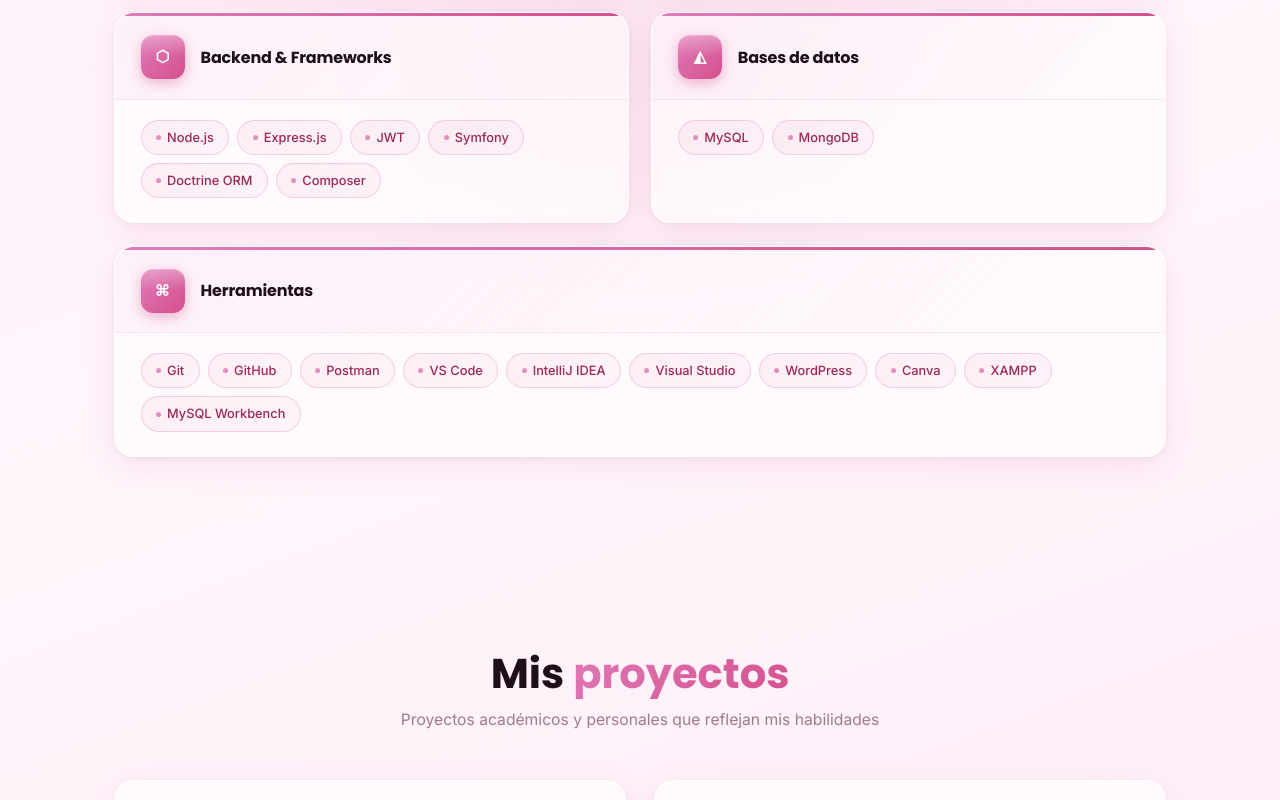
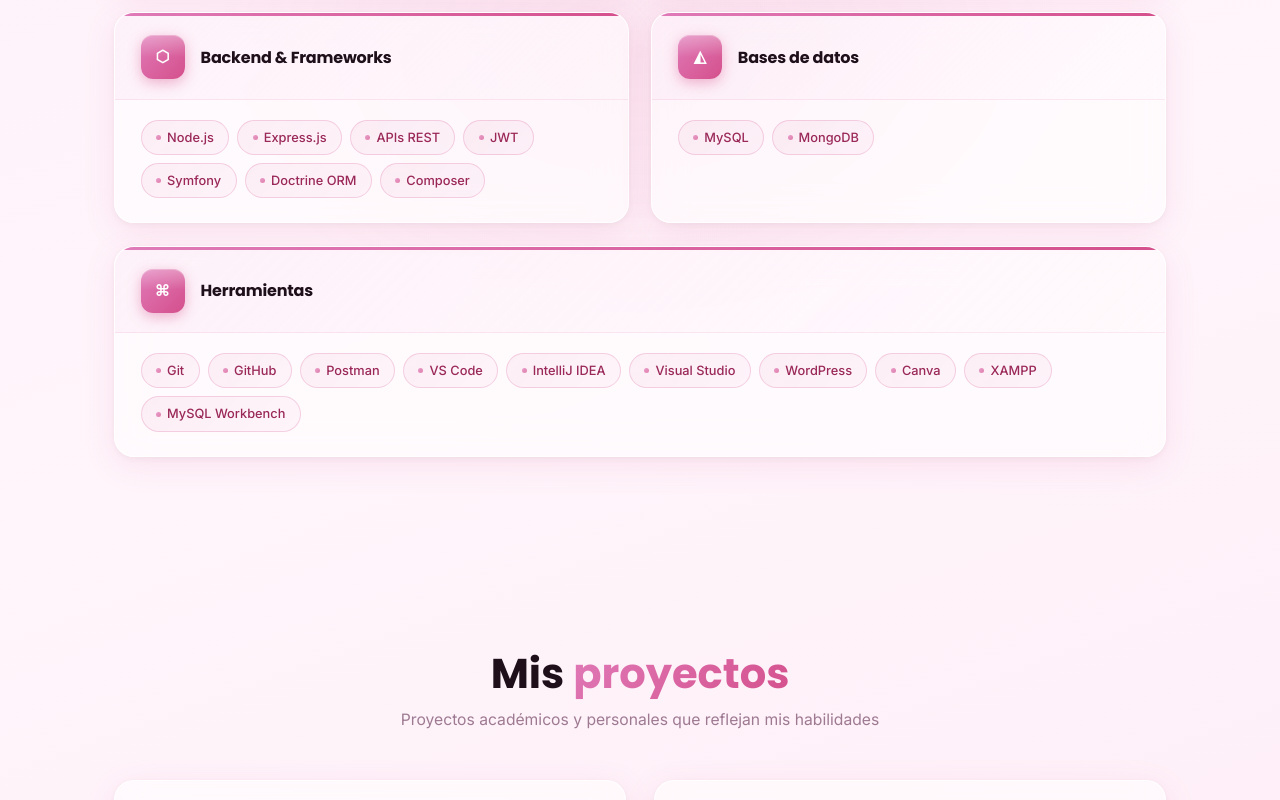
Before and after one commit to Monica-pxl/portfolio-monica, a React (Vite) app: page / in a window 1280 px wide. Shown: the part 2280-3080 px from the top of the page. Built offline with nearby package versions, Linux system fonts and the light colour scheme.

Commit message:
Nuevo CV y cambios en la página

```diff
--- a/src/components/Projects.tsx
+++ b/src/components/Projects.tsx
@@ -12,7 +12,7 @@
 const PROJECTS: Project[] = [
   {
     id: 'hairgest',
-    tags: ['Angular', 'JavaScript', 'TypeScript', 'Node.js', 'Express.js', 'MongoDB', 'JWT'],
+    tags: ['Angular', 'JavaScript', 'TypeScript', 'Node.js', 'Express.js', 'MongoDB', 'APIs REST', 'JWT'],
     github: 'https://github.com/Monica-pxl/tfg-peluqueria-monica-munoz-mean',
     demo: 'https://hairgest-angular.vercel.app/',
   },
--- a/src/components/Skills.tsx
+++ b/src/components/Skills.tsx
@@ -22,7 +22,7 @@
   {
     categoryKey: 2,
     icon: '⬡',
-    skills: ['Node.js', 'Express.js', 'JWT', 'Symfony', 'Doctrine ORM', 'Composer'],
+    skills: ['Node.js', 'Express.js', 'APIs REST', 'JWT', 'Symfony', 'Doctrine ORM', 'Composer'],
   },
   {
     categoryKey: 3,
--- a/src/i18n/translations.ts
+++ b/src/i18n/translations.ts
@@ -121,6 +121,7 @@
             'Node.js',
             'Express.js',
             'MongoDB',
+            'APIs REST',
             'JWT',
           ],
           description:
```
Also changed, not shown: 1 other file (tests, documents, lock files or other folders).
